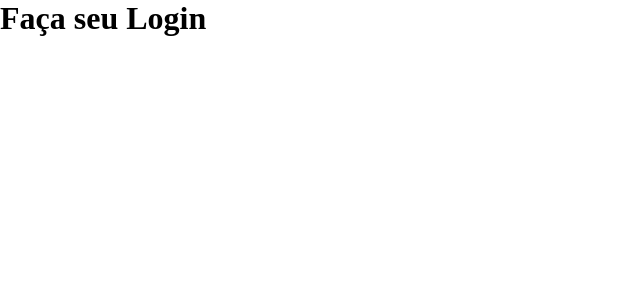
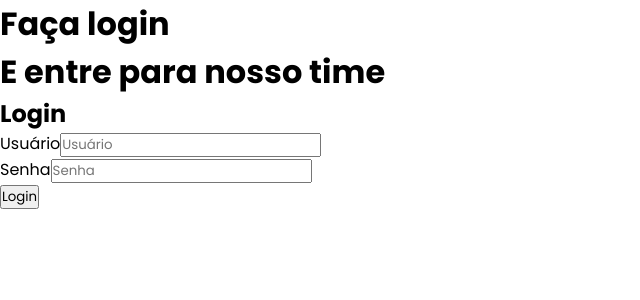
Before and after one commit to IsaaczZj/FormLoginDark, a React (Vite) app: page / in a window 1280 px wide. Shown: the top 300 px of the page, without its empty margins (0-640 px from the left). Built offline with nearby package versions, Linux system fonts and the light colour scheme.

Commit message:
criando estrutura do formulario

```diff
--- a/index.html
+++ b/index.html
@@ -1,6 +1,12 @@
-<!doctype html>
+<!DOCTYPE html>
 <html lang="en">
   <head>
+    <link rel="preconnect" href="https://fonts.googleapis.com" />
+    <link rel="preconnect" href="https://fonts.gstatic.com" crossorigin />
+    <link
+      href="https://fonts.googleapis.com/css2?family=Poppins:ital,wght@0,100;0,200;0,300;0,400;0,500;0,600;0,700;0,800;0,900;1,100;1,200;1,300;1,400;1,500;1,600;1,700;1,800;1,900&display=swap"
+      rel="stylesheet"
+    />
     <meta charset="UTF-8" />
     <link rel="icon" type="image/svg+xml" href="" />
     <meta name="viewport" content="width=device-width, initial-scale=1.0" />
--- /dev/null
+++ b/src/Components/Button/index.tsx
@@ -0,0 +1,7 @@
+type ButtonProps = React.ComponentProps<"button"> & {
+  label: string;
+};
+
+export default function Button({ label, ...props }: ButtonProps) {
+  return <button className="btn-login">{label}</button>;
+}
--- /dev/null
+++ b/src/Components/Input/index.tsx
@@ -0,0 +1,12 @@
+type InputProps = React.ComponentProps<"input"> & {
+  label: string;
+};
+
+export default function Input({ label, ...props }: InputProps) {
+  return (
+    <div className="textfield">
+      <label htmlFor={label}>{label}</label>
+      <input {...props}/>
+    </div>
+  );
+}
--- a/src/Pages/Forms/FormLogin/index.tsx
+++ b/src/Pages/Forms/FormLogin/index.tsx
@@ -1,4 +1,6 @@
 import { useEffect, useState } from "react";
+import Input from "../../../Components/Input";
+import Button from "../../../Components/Button";
 
 type User = {
   id: number;
@@ -26,8 +28,30 @@ export default function FormLogin() {
   // }, []);
 
   return (
-    <form>
-      <h1>Faça seu Login</h1>
-    </form>
+    <main>
+      <div>
+        <h1>
+          Faça login <br />E entre para nosso time
+        </h1>
+      </div>
+      <div className="right-login">
+        <div className="card-login">
+          <h2>Login</h2>
+          <Input
+            label="Usuário"
+            type="text"
+            name="user"
+            placeholder="Usuário"
+          />
+          <Input
+            label="Senha"
+            type="password"
+            name="user"
+            placeholder="Senha"
+          />
+          <Button label="Login"/>
+        </div>
+      </div>
+    </main>
   );
 }
--- a/src/global.css
+++ b/src/global.css
@@ -1,9 +1,11 @@
-*{
+* {
   margin: 0;
   padding: 0;
   box-sizing: border-box;
+  font-family: "Poppins", sans-serif;
 }
-body{
+body {
+  font-family: "Poppins", sans-serif;
   width: 100%;
-  height: 100dvh;
+  height: 100vh;
 }
```
Also changed, not shown: src/Components/Button/styles.module.css (added), src/Components/Input/styles.module.css (added).
